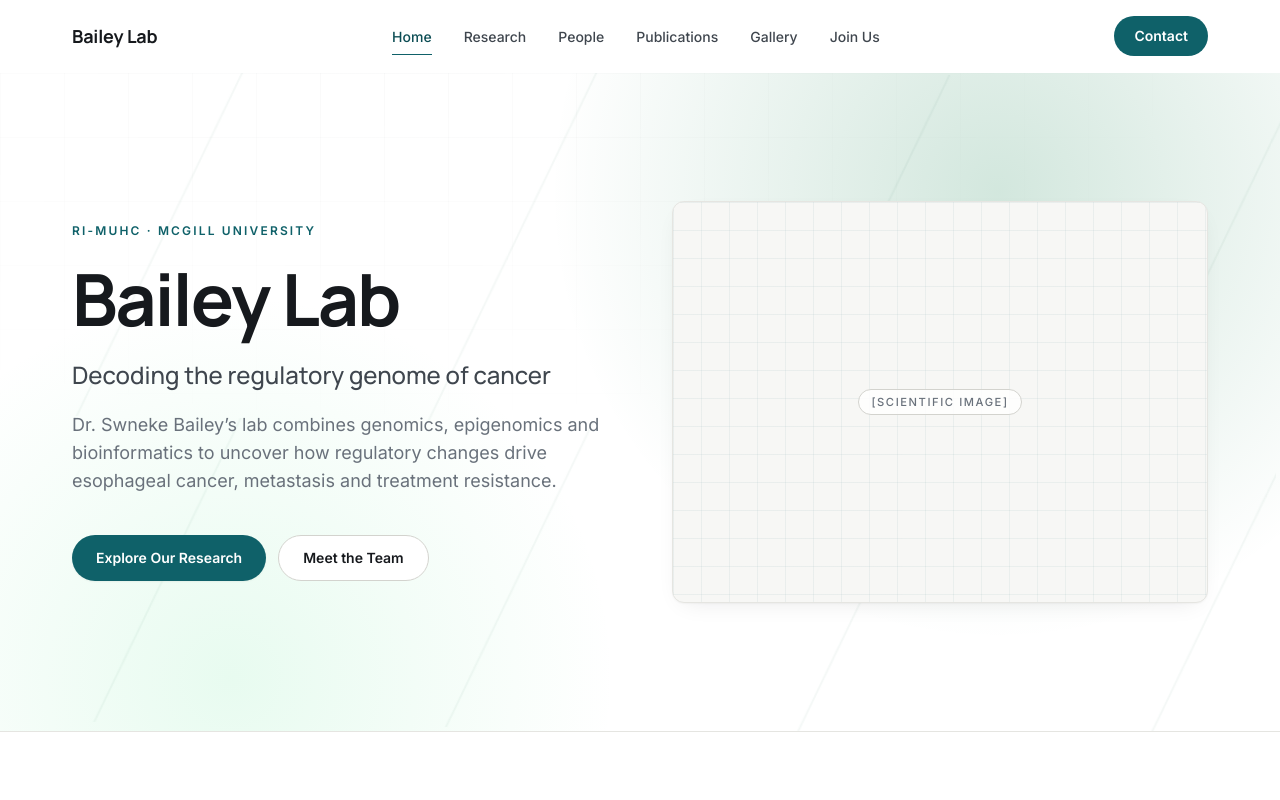
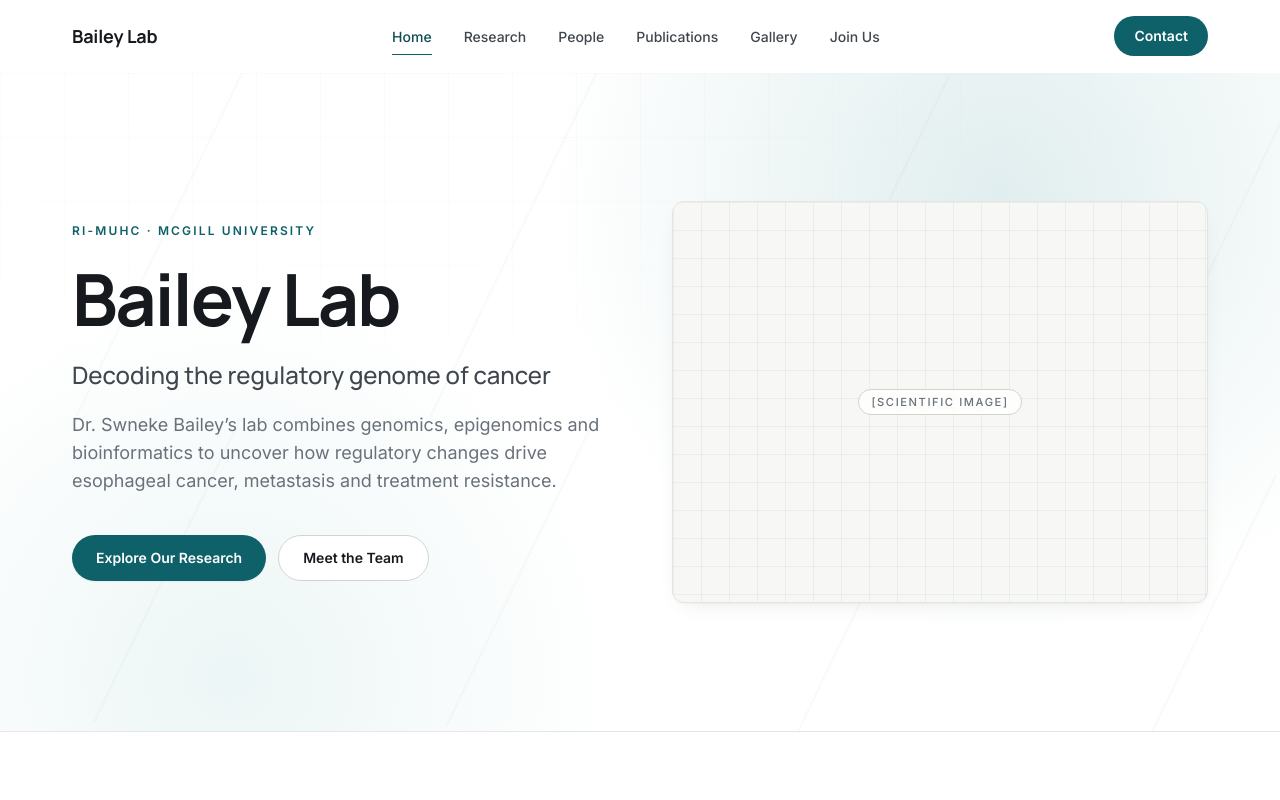
Before and after one commit to Neda-Esfehani/Bailey-Lab, a Next.js app: page / in a window 1280 px wide. Shown: the top 800 px of the page. Built offline with nearby package versions, Linux system fonts and the light colour scheme.

Commit message:
Restore previous visual theme (app/globals.css)

```diff
--- a/app/globals.css
+++ b/app/globals.css
@@ -49,9 +49,9 @@
   .hero-shell {
     isolation: isolate;
     background:
-      radial-gradient(circle at 78% 18%, rgba(8, 122, 69, 0.18), transparent 28rem),
-      radial-gradient(circle at 18% 92%, rgba(110, 231, 160, 0.16), transparent 24rem),
-       #FAFCFA;
+      radial-gradient(circle at 78% 18%, rgba(23, 123, 129, 0.13), transparent 28rem),
+      radial-gradient(circle at 18% 92%, rgba(123, 187, 189, 0.14), transparent 24rem),
+       #ffffff;
   }
 
   .hero-shell::after {
@@ -61,7 +61,7 @@
     pointer-events: none;
     content: '';
     opacity: 0.42;
-    background-image: linear-gradient(115deg, transparent 0 47%, rgba(8, 92, 52, 0.10) 47.2% 47.4%, transparent 47.6% 100%);
+    background-image: linear-gradient(115deg, transparent 0 47%, rgba(15, 97, 105, 0.08) 47.2% 47.4%, transparent 47.6% 100%);
     background-size: 22rem 22rem;
     animation: hero-drift 18s linear infinite;
   }
@@ -73,8 +73,8 @@
     pointer-events: none;
     opacity: 0.8;
     background-image:
-      linear-gradient(32deg, transparent 49.7%, rgba(8, 92, 52, 0.16) 50%, transparent 50.3%),
-      linear-gradient(148deg, transparent 49.7%, rgba(8, 92, 52, 0.12) 50%, transparent 50.3%);
+      linear-gradient(32deg, transparent 49.7%, rgba(15, 97, 105, 0.14) 50%, transparent 50.3%),
+      linear-gradient(148deg, transparent 49.7%, rgba(15, 97, 105, 0.11) 50%, transparent 50.3%);
     background-position: 72% 34%, 84% 68%;
     background-size: 15rem 15rem, 19rem 19rem;
     animation: hero-drift 24s ease-in-out infinite alternate;
@@ -84,10 +84,10 @@
     position: absolute;
     width: 0.55rem;
     height: 0.55rem;
-    border: 2px solid rgba(8, 122, 69, 0.62);
+    border: 2px solid rgba(15, 97, 105, 0.55);
     border-radius: 999px;
-    background:  #FAFCFA;
-    box-shadow: 0 0 0 0.4rem rgba(8, 92, 52, 0.10);
+    background:  #ffffff;
+    box-shadow: 0 0 0 0.4rem rgba(15, 97, 105, 0.08);
     animation: hero-pulse 4s ease-in-out infinite;
   }
 
```
